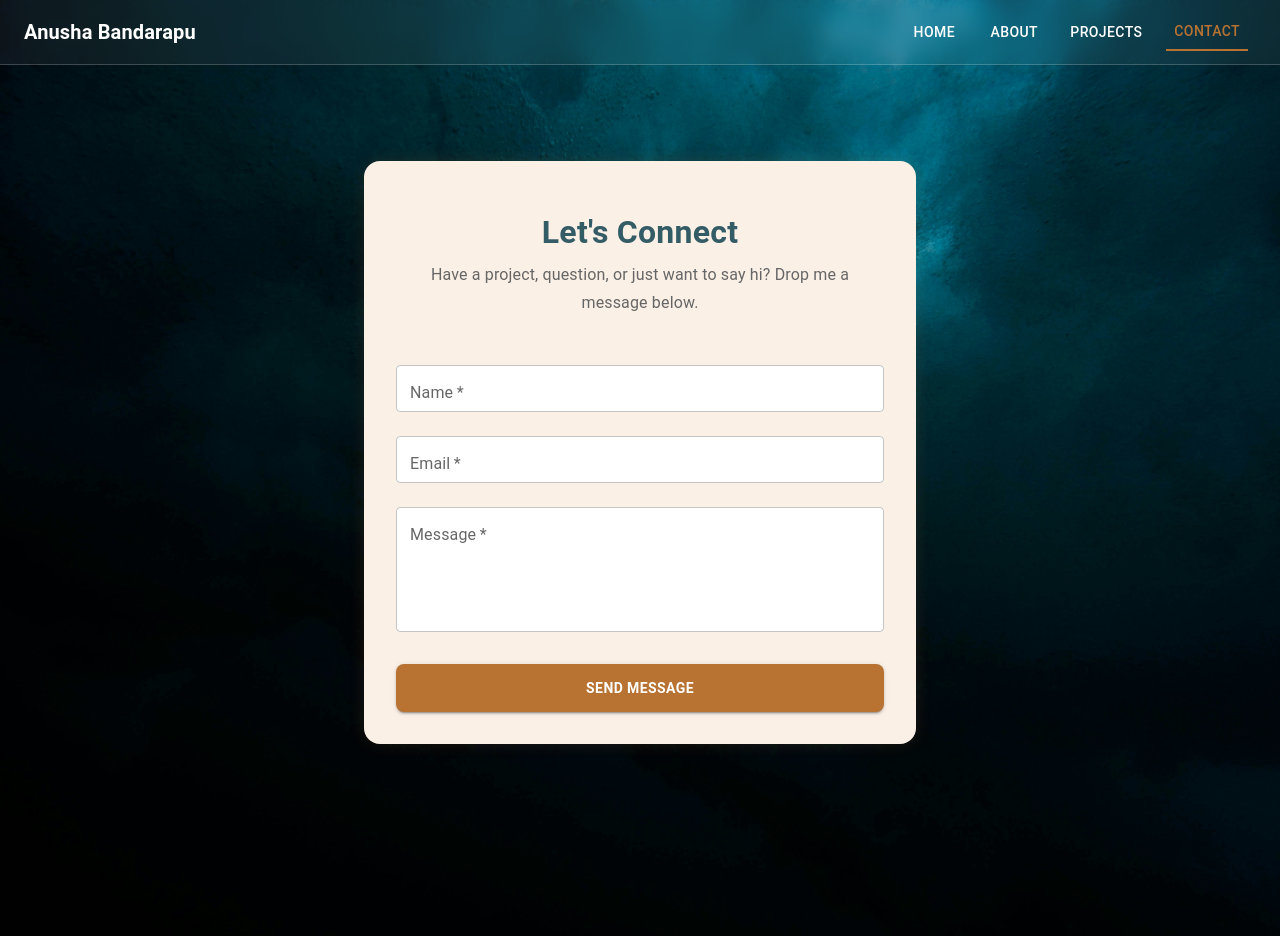
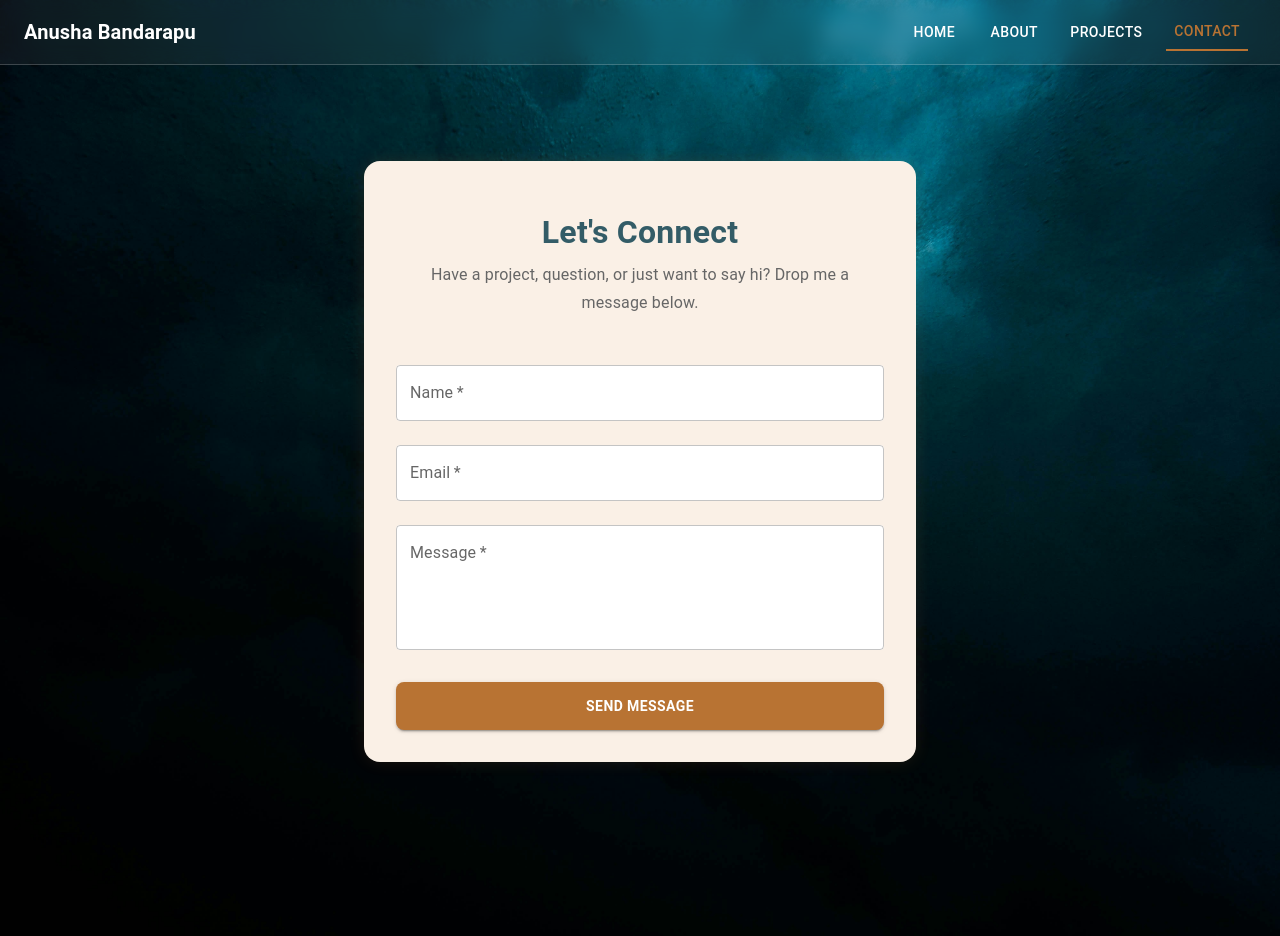
Before and after one commit to Anshu7130/portfolio-project, a React (Vite) app: page /contact in a window 1280 px wide. Shown: the top 936 px of the page. Built offline with nearby package versions, Linux system fonts and the light colour scheme; some icons are missing.

Commit message:
Fix: Netlify form submission with redirect

```diff
--- a/src/pages/Contact.jsx
+++ b/src/pages/Contact.jsx
@@ -7,8 +7,7 @@ import {
   Paper,
 } from "@mui/material";
 import { motion } from "framer-motion";
-import EmailIcon from "@mui/icons-material/Email"; // 📨 icon for warmth
-import { useSnackbar } from "notistack";
+import EmailIcon from "@mui/icons-material/Email";
 
 export default function Contact() {
   return (
@@ -24,10 +23,9 @@ export default function Contact() {
             p: 4,
             bgcolor: "#FAF0E6",
             borderRadius: "16px",
-            boxShadow: "0 0 15px rgba(184, 115, 51, 0.15)", // ✨ copper glow
+            boxShadow: "0 0 15px rgba(184, 115, 51, 0.15)",
           }}
         >
-          {/* Icon */}
           <EmailIcon
             sx={{
               fontSize: 40,
@@ -38,7 +36,6 @@ export default function Contact() {
             }}
           />
 
-          {/* Heading */}
           <Typography
             variant="h4"
             align="center"
@@ -52,7 +49,6 @@ export default function Contact() {
             Let's Connect
           </Typography>
 
-          {/* Subtitle */}
           <Typography
             variant="subtitle1"
             align="center"
@@ -62,22 +58,17 @@ export default function Contact() {
             below.
           </Typography>
 
-          {/* Form */}
+          {/* ✅ Must be real <form> tag with correct Netlify setup */}
           <form
             name="contact"
             method="POST"
             action="/thank-you.html"
             data-netlify="true"
-            noValidate
             autoComplete="off"
           >
+            {/* Hidden input for Netlify to recognize the form name */}
             <input type="hidden" name="form-name" value="contact" />
-            <Box>
-              <motion.div
-                initial={{ opacity: 0, y: 20 }}
-                animate={{ opacity: 1, y: 0 }}
-                transition={{ duration: 0.4, delay: 0.2 }}
-              >
+
             <TextField
               name="name"
               fullWidth
@@ -85,57 +76,32 @@ export default function Contact() {
               margin="normal"
               required
               variant="outlined"
-                  sx={{
-                    bgcolor: "white",
-                    borderRadius: 1,
-                    input: {
-                      paddingY: 1.5,
-                    },
-                  }}
+              sx={{ bgcolor: "white", borderRadius: 1 }}
             />
-              </motion.div>
-              <motion.div
-                initial={{ opacity: 0, y: 20 }}
-                animate={{ opacity: 1, y: 0 }}
-                transition={{ duration: 0.4, delay: 0.4 }}
-              >
+
             <TextField
+              name="email"
               fullWidth
-                  name="email"
               label="Email"
               margin="normal"
               required
               type="email"
               variant="outlined"
-                  sx={{
-                    bgcolor: "white",
-                    borderRadius: 1,
-                    input: {
-                      paddingY: 1.5,
-                    },
-                  }}
+              sx={{ bgcolor: "white", borderRadius: 1 }}
             />
-              </motion.div>
-              <motion.div
-                initial={{ opacity: 0, y: 20 }}
-                animate={{ opacity: 1, y: 0 }}
-                transition={{ duration: 0.4, delay: 0.6 }}
-              >
+
             <TextField
+              name="message"
               fullWidth
-                  name="message"
               label="Message"
               margin="normal"
               multiline
               rows={4}
               required
               variant="outlined"
-                  sx={{
-                    bgcolor: "white",
-                    borderRadius: 1,
-                  }}
+              sx={{ bgcolor: "white", borderRadius: 1 }}
             />
-              </motion.div>
+
             <Button
               type="submit"
               fullWidth
@@ -155,7 +121,6 @@ export default function Contact() {
             >
               Send Message
             </Button>
-            </Box>
           </form>
         </Paper>
       </Container>
```
Lines whose indentation alone changed are shown as unchanged.
